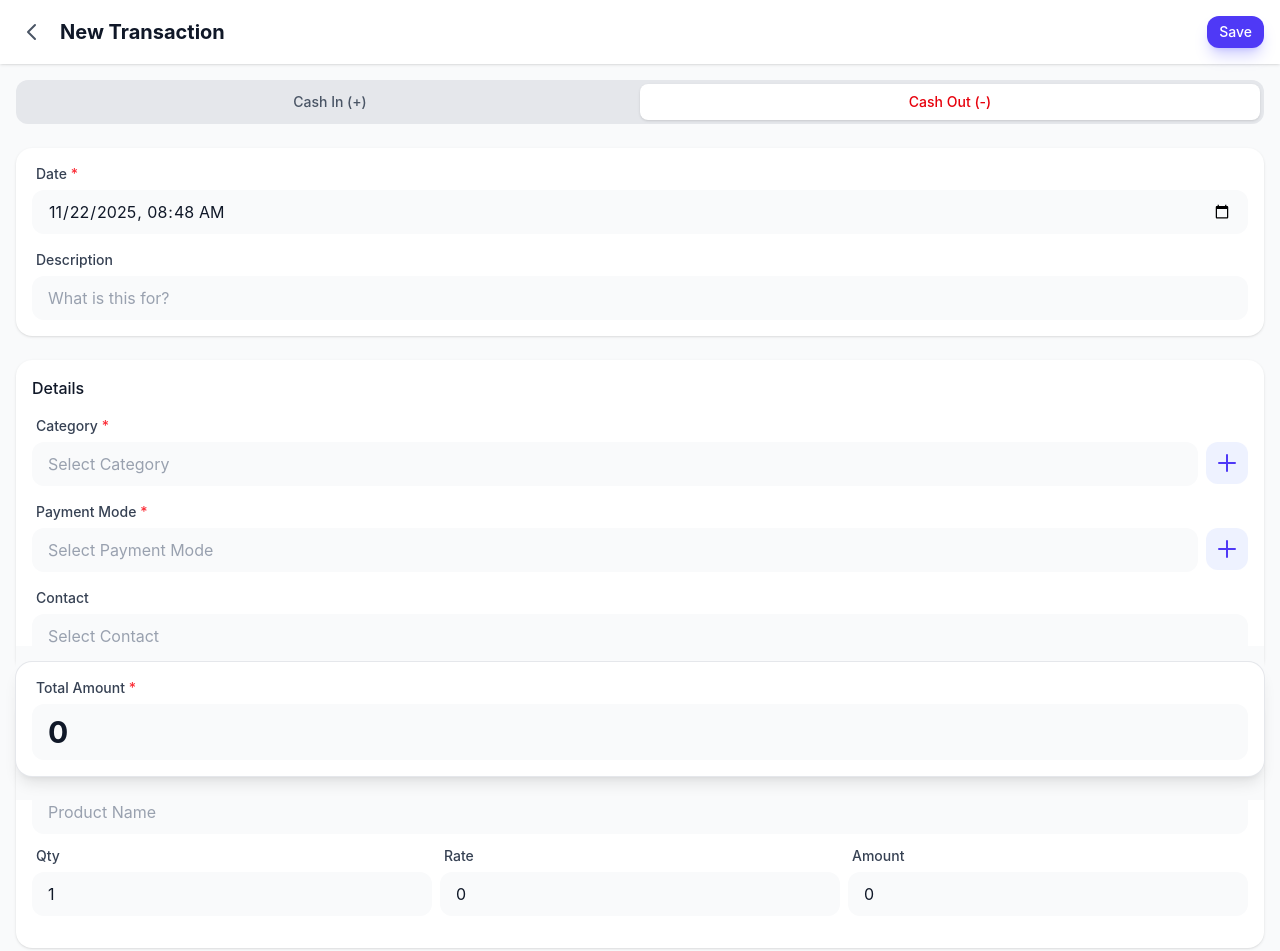
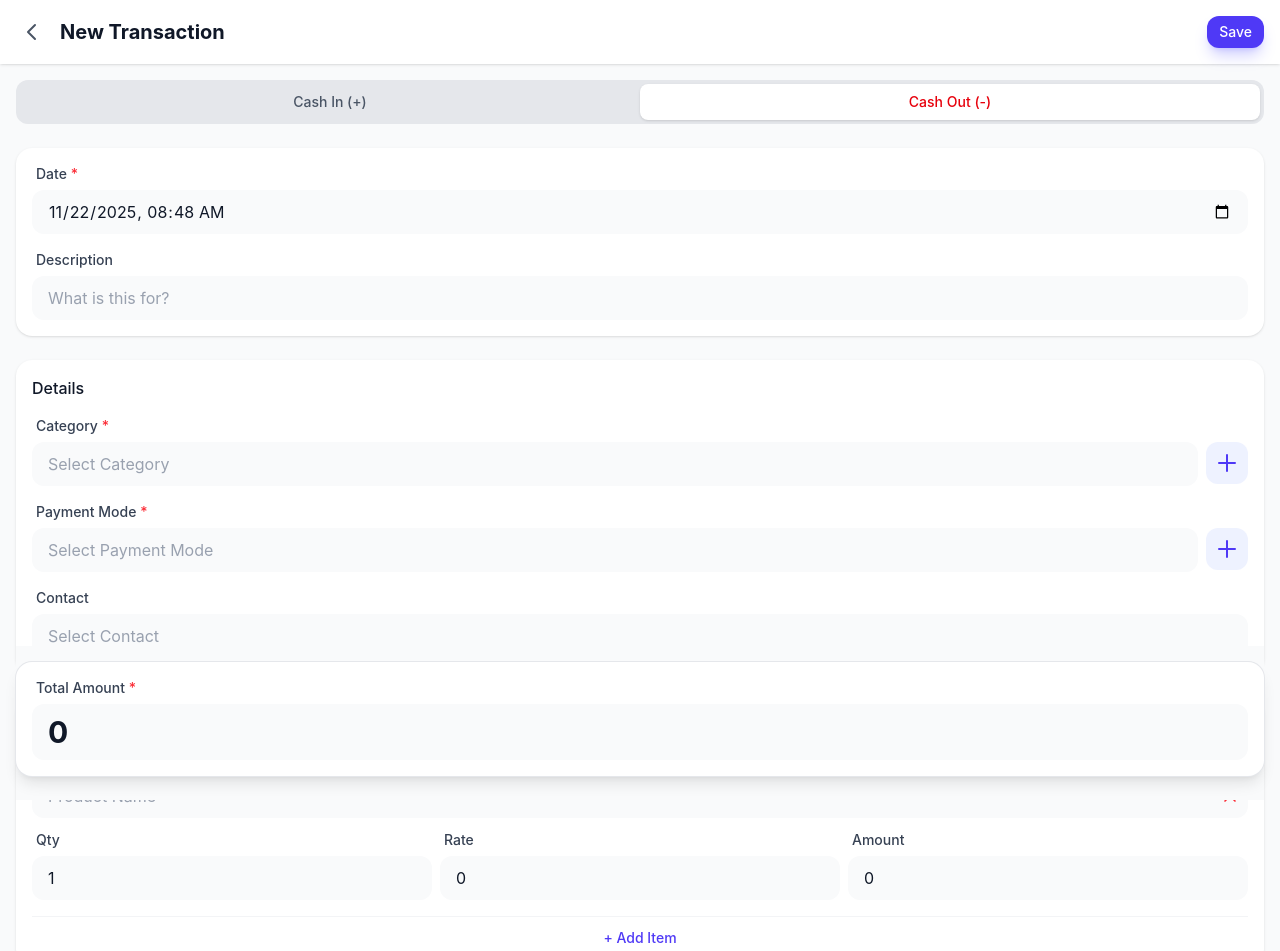
Before and after one commit to AshishDhamalaAD/money-offline, a Vue app: page /book/1/transaction/create in a window 1280 px wide. Shown: the top 951 px of the page. Built offline with nearby package versions, Linux system fonts and the light colour scheme.

Commit message:
feat: Relocate 'Add Item' button in `TransactionForm` and enhance `ProductLineItem` styling with `productIndex` prop.

```diff
--- a/src/components/ProductLineItem.vue
+++ b/src/components/ProductLineItem.vue
@@ -11,6 +11,10 @@ const props = defineProps({
   products: {
     type: Array,
     default: () => []
+  },
+  productIndex: {
+    type: Number,
+    default: 0
   }
 })
 
@@ -56,8 +60,8 @@ function onProductSelect(productId) {
 </script>
 
 <template>
-  <div class="relative py-4">
-    <button @click="$emit('remove')" class="absolute -top-1 -right-2 p-2 text-gray-400 hover:text-red-500 transition-colors z-10">
+  <div :class="['relative py-4', productIndex === 0 ? '-mt-4' : '']">
+    <button @click="$emit('remove')" class="absolute top-5 right-0 p-2 text-red-500 z-10">
       <svg class="h-5 w-5" fill="none" viewBox="0 0 24 24" stroke="currentColor">
         <path stroke-linecap="round" stroke-linejoin="round" stroke-width="2" d="M6 18L18 6M6 6l12 12" />
       </svg>
--- a/src/views/TransactionForm.vue
+++ b/src/views/TransactionForm.vue
@@ -340,9 +340,6 @@ async function saveNewProduct() {
         <div class="flex items-center justify-between">
           <h3 class="font-medium text-gray-900">Products</h3>
           <div class="flex gap-2">
-            <button @click="addProduct" class="text-sm font-medium text-indigo-600 hover:text-indigo-700">
-              + Add Item
-            </button>
             <button
               @click="showProductModal = true"
               class="mb-0.5 flex h-[42px] w-[42px] items-center justify-center rounded-xl bg-indigo-50 text-indigo-600 hover:bg-indigo-100 active:scale-95 transition-all"
@@ -360,11 +357,17 @@ async function saveNewProduct() {
             :key="p.id"
             :model-value="p"
             :products="masterStore.products"
+            :product-index="index"
             @update:model-value="updateProduct(index, $event)"
             @remove="removeProduct(index)"
           />
           <div v-if="form.products.length === 0" class="text-center text-gray-500 py-4 text-sm">
             No items added.
+          </div>
+          <div class="pt-2 text-center">
+              <button @click="addProduct" class="w-full text-sm font-medium text-indigo-600 hover:text-indigo-700">
+                  + Add Item
+              </button>
           </div>
         </div>
       </div>
```
